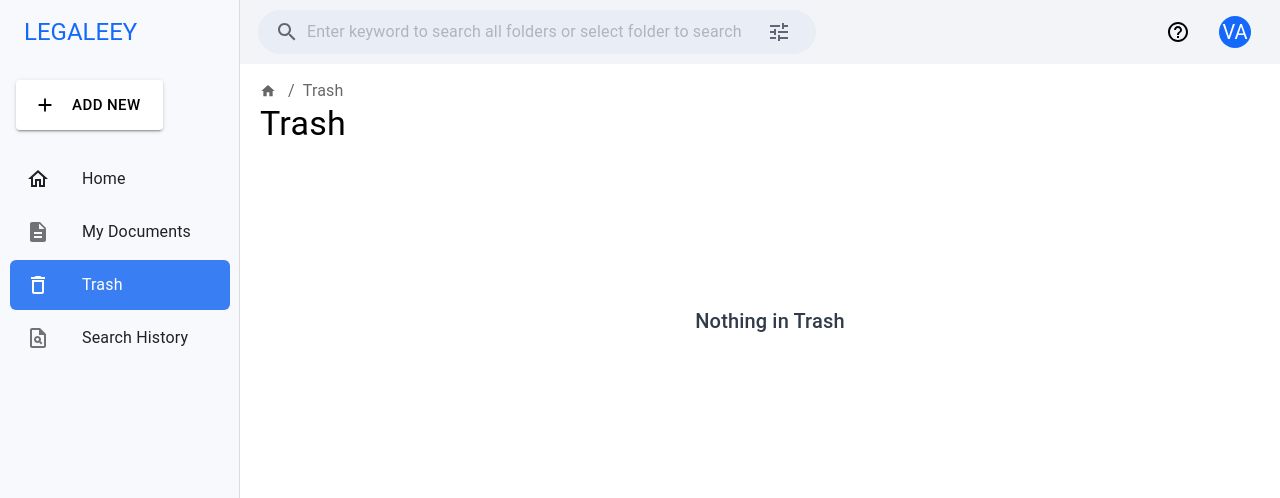
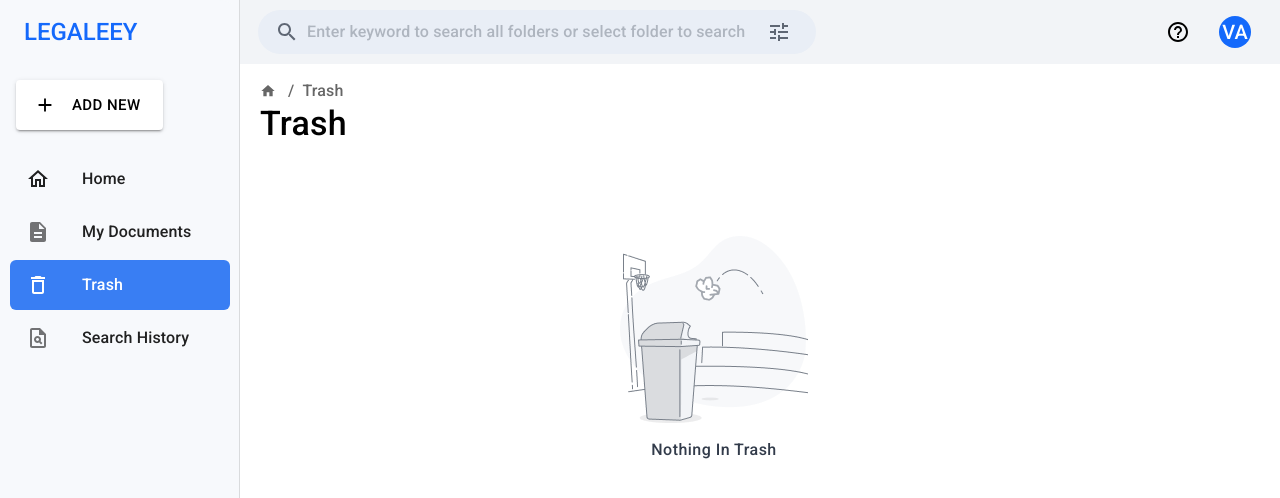
Before and after one commit to kartheeswaranTito/legaleey-amplify-deploy, a Next.js app: page /trash in a window 1280 px wide. Shown: the top 498 px of the page. Built offline with nearby package versions, Linux system fonts and the light colour scheme.

Commit message:
resolved next/image component issue

```diff
--- a/src/app/trash/page.tsx
+++ b/src/app/trash/page.tsx
@@ -1,6 +1,8 @@
 import CommonLayout from "@/components/CommonLayout";
 import { Box, Breadcrumbs, Link, Typography } from "@mui/material";
 import HomeIcon from "@mui/icons-material/Home";
+import Image from "next/image";
+import '@fontsource/roboto/500.css';
 
 
 export default function Trash() {
@@ -27,12 +29,53 @@ export default function Trash() {
           Trash
         </Typography>
 
-        <Box sx={{ mt: 20, textAlign: 'center' }}>
+        <Box
+        sx={{
+          display: "flex",
+          flexDirection: "column",
+          alignItems: "center",
+          justifyContent: "center",
+          height: "calc(100vh - 200px)",
+          textAlign: "center",
+          position: "relative",
+          m:-6,
+          mr:8,
+        }}
+      >
+        <Box sx={{ position: "relative",
+         width: 188,
+         height: 187,
 
-        <Typography variant="h6" component="h1" gutterBottom   color=" #323B4A">
-          Nothing in Trash
+ }}>
+
+      <Image
+        src="/images/trash.png"
+        fill
+        sizes="(max-width: 600px) 100vw, 50vw"
+        priority
+         alt="trash img"
+        style={{ objectFit: 'cover' }}
+/>
+        </Box>
+        <Typography
+          variant="h6"
+          component="h1"
+          gutterBottom
+          sx={{
+            color: "#323B4A",
+            fontFamily: "Roboto",
+            fontSize: "16px",
+            lineHeight: "22px",
+            letterSpacing: "0.46px",
+            mt: 2,
+            mb: 12,
+
+          }}
+        >
+         Nothing In Trash
         </Typography>
-        </Box>
+      </Box>
+
     </CommonLayout>
   );
   }
```
Also changed, not shown: src/app/my-documents/page.tsx (+18 -152 lines), src/app/search-history/page.tsx (+13 -40 lines).
